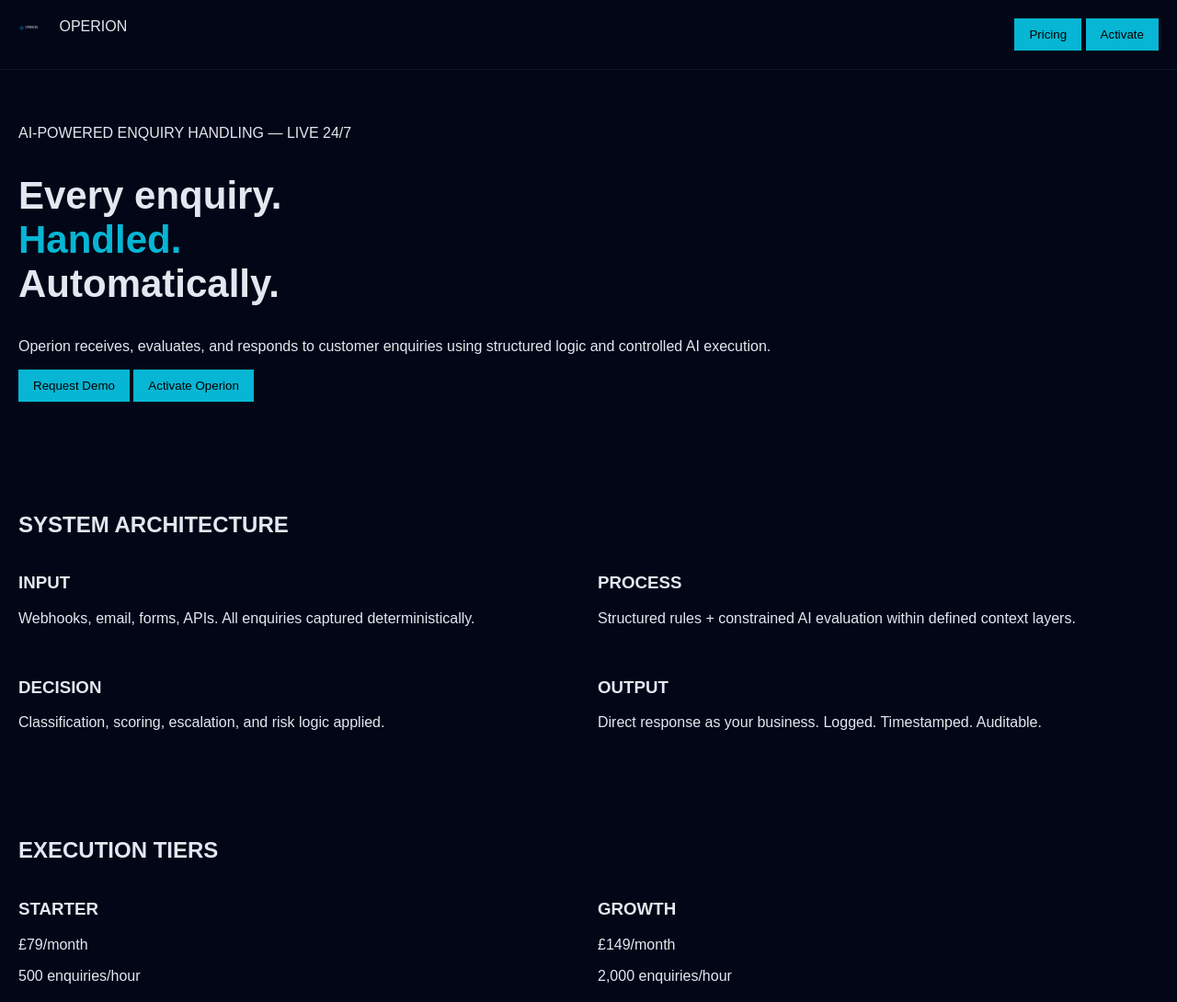
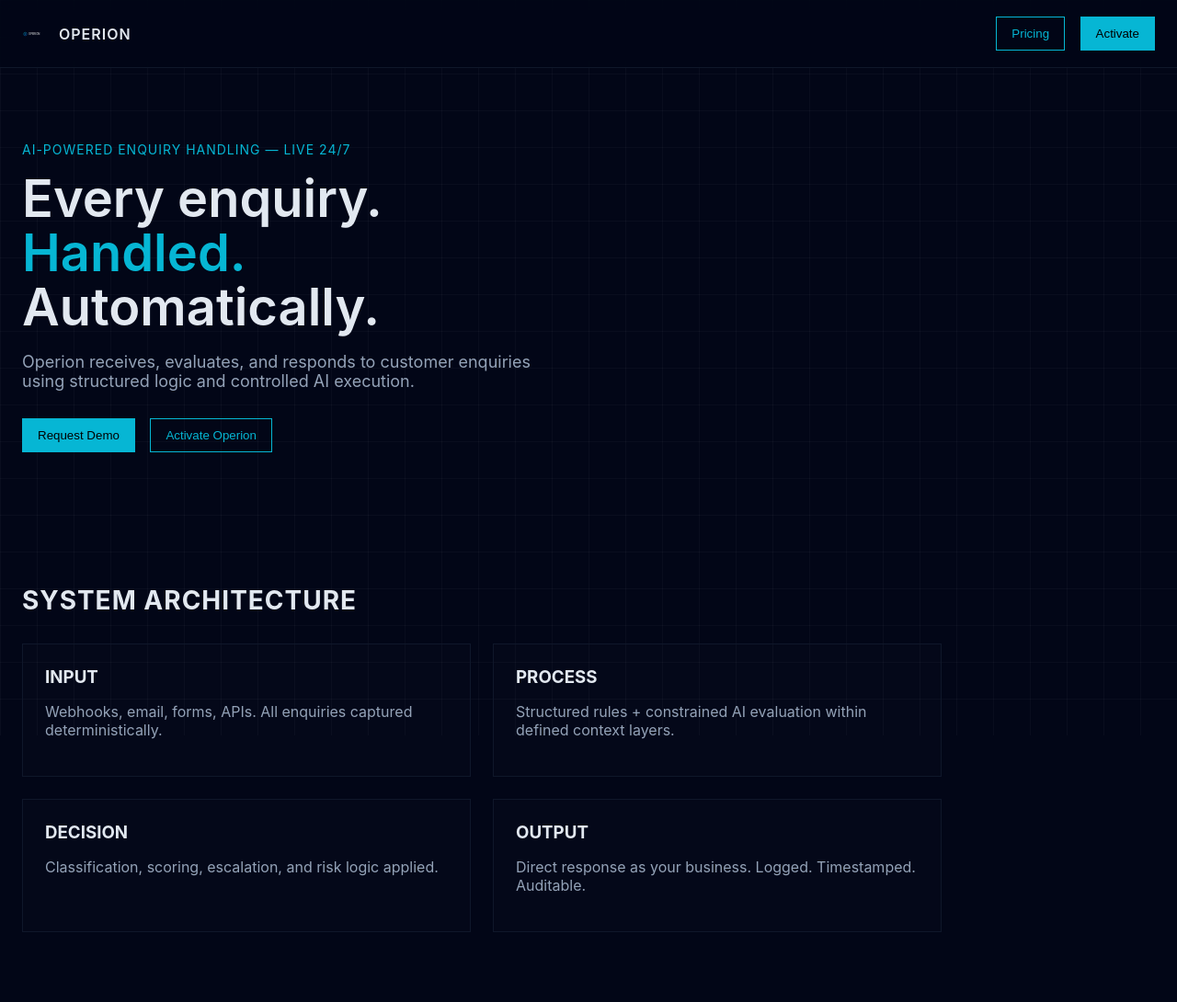
Before and after one commit to auditflow-pro/operionsystemsltd, a plain HTML site: page index.html in a window 1280 px wide. Shown: the top 1090 px of the page at 92% size. Drawn offline with Linux system fonts and the light colour scheme.

Commit message:
Update styles.css

```diff
--- a/styles.css
+++ b/styles.css
@@ -1,79 +1,283 @@
+/* =========================
+   OPERION SYSTEM INTERFACE
+   ========================= */
+
+:root{
+    --bg:#020617;
+    --panel:#020617;
+    --border:#0f172a;
+    --text:#e2e8f0;
+    --muted:#94a3b8;
+    --accent:#06b6d4;
+}
+
+/* ---------- BASE ---------- */
+
+*{
+    box-sizing:border-box;
+}
+
 body{
     margin:0;
-    font-family: Arial, sans-serif;
-    background:#020617;
-    color:#e2e8f0;
+    font-family:-apple-system, BlinkMacSystemFont, "Segoe UI", Roboto, sans-serif;
+    background:var(--bg);
+    color:var(--text);
 }
 
+/* subtle grid background */
+body::before{
+    content:"";
+    position:fixed;
+    inset:0;
+    background:
+        linear-gradient(to right, rgba(255,255,255,0.03) 1px, transparent 1px),
+        linear-gradient(to bottom, rgba(255,255,255,0.03) 1px, transparent 1px);
+    background-size:40px 40px;
+    pointer-events:none;
+    z-index:0;
+}
+
+/* ---------- NAV ---------- */
+
 .nav{
+    position:sticky;
+    top:0;
+    z-index:10;
     display:flex;
     justify-content:space-between;
-    padding:20px;
-    border-bottom:1px solid #0f172a;
+    align-items:center;
+    padding:18px 24px;
+    border-bottom:1px solid var(--border);
+    background:rgba(2,6,23,0.85);
+    backdrop-filter:blur(8px);
+}
+
+.nav-left{
+    display:flex;
+    align-items:center;
+    gap:12px;
 }
 
 .logo{
-    width:30px;
+    width:28px;
+    height:28px;
 }
 
 .brand{
-    margin-left:10px;
+    font-weight:600;
+    letter-spacing:1px;
 }
 
-button{
-    background:#06b6d4;
-    border:none;
-    padding:10px 16px;
-    color:black;
+.nav-right button{
+    margin-left:12px;
 }
 
+/* ---------- BUTTONS ---------- */
+
+button{
+    background:transparent;
+    border:1px solid var(--accent);
+    color:var(--accent);
+    padding:10px 16px;
+    cursor:pointer;
+    transition:0.2s ease;
+}
+
+button:hover{
+    background:var(--accent);
+    color:#000;
+}
+
+.cta{
+    background:var(--accent);
+    color:#000;
+}
+
+/* ---------- HERO ---------- */
+
 .hero{
-    padding:60px 20px;
+    padding:80px 24px 60px;
+    max-width:1000px;
+}
+
+.tag{
+    color:var(--accent);
+    margin-bottom:16px;
+    font-size:14px;
+    letter-spacing:1px;
 }
 
 .hero h1{
-    font-size:42px;
+    font-size:56px;
+    line-height:1.05;
+    margin:0 0 20px;
+    font-weight:600;
 }
 
 .hero span{
-    color:#06b6d4;
+    color:var(--accent);
 }
 
-.system{
-    padding:40px 20px;
+.hero p{
+    max-width:600px;
+    color:var(--muted);
+    font-size:18px;
 }
+
+.actions{
+    margin-top:30px;
+}
+
+.primary{
+    background:var(--accent);
+    color:#000;
+}
+
+.secondary{
+    margin-left:12px;
+}
+
+/* ---------- SECTIONS ---------- */
+
+section{
+    padding:60px 24px;
+    position:relative;
+    z-index:1;
+}
+
+h2{
+    font-size:28px;
+    margin-bottom:30px;
+    letter-spacing:1px;
+}
+
+/* ---------- SYSTEM GRID ---------- */
 
 .grid{
     display:grid;
-    grid-template-columns:1fr 1fr;
-    gap:20px;
+    grid-template-columns:repeat(2,1fr);
+    gap:24px;
+    max-width:1000px;
 }
 
-.pricing{
-    padding:40px 20px;
+.grid div{
+    border:1px solid var(--border);
+    padding:24px;
+    background:rgba(255,255,255,0.01);
 }
+
+.grid h3{
+    margin-top:0;
+    margin-bottom:10px;
+}
+
+.grid p{
+    color:var(--muted);
+}
+
+/* ---------- PRICING ---------- */
 
 .tiers{
     display:grid;
-    grid-template-columns:1fr 1fr;
-    gap:20px;
+    grid-template-columns:repeat(2,1fr);
+    gap:24px;
+    max-width:1000px;
 }
 
-.demo, .onboard{
-    padding:40px 20px;
+.tiers div{
+    border:1px solid var(--border);
+    padding:24px;
+    transition:0.2s;
+}
+
+.tiers div:hover{
+    border-color:var(--accent);
+    transform:translateY(-2px);
+}
+
+.tiers h3{
+    margin:0 0 10px;
+}
+
+.tiers p{
+    margin:6px 0;
+    color:var(--muted);
+}
+
+/* ---------- FORMS ---------- */
+
+form{
+    max-width:600px;
 }
 
 input, textarea{
     width:100%;
-    padding:10px;
-    margin-bottom:10px;
-    background:#020617;
-    border:1px solid #334155;
-    color:white;
+    padding:14px;
+    margin-bottom:14px;
+    background:transparent;
+    border:1px solid var(--border);
+    color:var(--text);
+    font-size:14px;
 }
 
+input:focus, textarea:focus{
+    outline:none;
+    border-color:var(--accent);
+}
+
+textarea{
+    min-height:120px;
+}
+
+label{
+    display:block;
+    margin-bottom:10px;
+    font-size:14px;
+    color:var(--muted);
+}
+
+/* ---------- STATUS TEXT ---------- */
+
+#demoStatus,
+#onboardStatus{
+    margin-top:10px;
+    font-size:14px;
+    color:var(--muted);
+}
+
+/* ---------- FOOTER ---------- */
+
 footer{
-    padding:20px;
+    padding:40px 20px;
     text-align:center;
-    border-top:1px solid #0f172a;
+    border-top:1px solid var(--border);
+    color:var(--muted);
+    font-size:14px;
 }
+
+/* ---------- MOBILE ---------- */
+
+@media (max-width:768px){
+
+    .hero h1{
+        font-size:40px;
+    }
+
+    .grid{
+        grid-template-columns:1fr;
+    }
+
+    .tiers{
+        grid-template-columns:1fr;
+    }
+
+    .actions button{
+        display:block;
+        margin-bottom:10px;
+        width:100%;
+    }
+
+    .secondary{
+        margin-left:0;
+    }
+}
```
